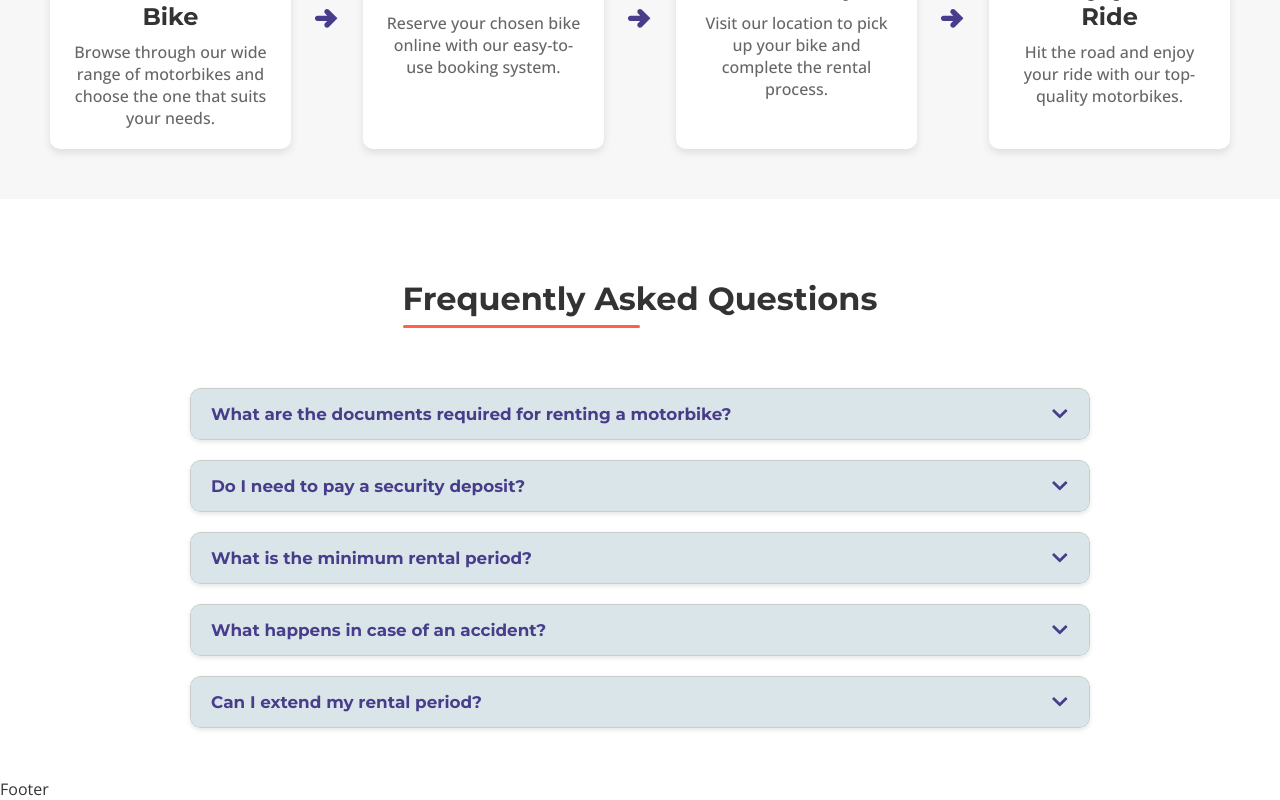
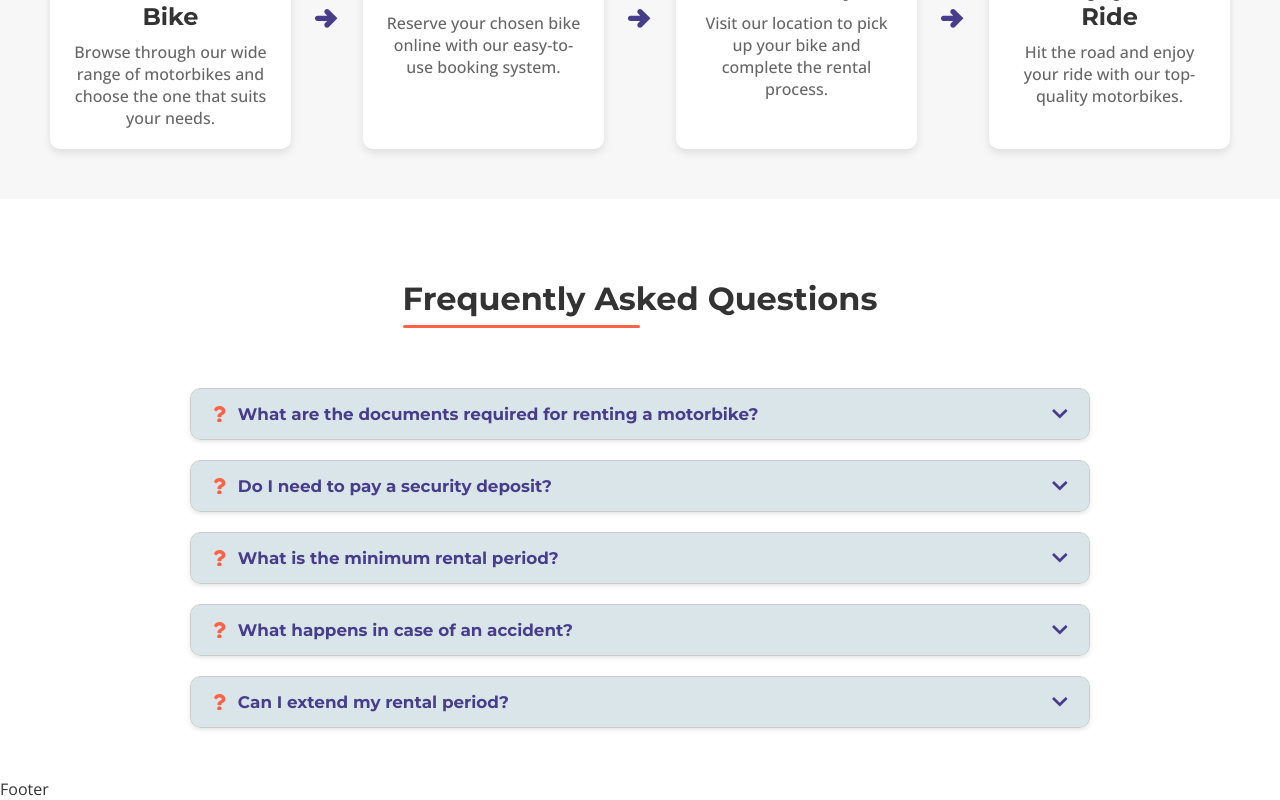
Before and after one commit to sushilkshetri029/Bike-rental-system, a Next.js app: page / in a window 1280 px wide. Shown: the part 1921-2721 px from the top of the page. Built offline with nearby package versions, Linux system fonts and the light colour scheme.

Commit message:
add question icon in faq-question

```diff
--- a/app/utilities.css
+++ b/app/utilities.css
@@ -109,16 +109,14 @@
   background-color: var(--theme-blue-dark-2);
   border-radius: 20px;
 }
-.line.yellow {
+
+.line.line-yellow {
   background-color: var(--theme-yellow-primary);
 }
-.line.yellow {
-  background-color: var(--theme-yellow-primary);
-}
+
 .line.line-vertical {
   width: 3px;
   height: unset;
   align-self: stretch;
-  background-color: var(--theme-blue-dark-2);
   border-radius: 20px;
 }
--- a/components/Homepage/_components/Faq/Faq.css
+++ b/components/Homepage/_components/Faq/Faq.css
@@ -27,6 +27,7 @@
     border-radius: 10px;
     background-color: var(--theme-blue-background-light);
     border: 1px solid #ccc;
+    transition: 0.25s ease;
 }
 
 .faq-item.open .faq-question-wrapper {
@@ -34,9 +35,18 @@
 }
 
 .faq-question {
+    display: flex;
+    align-items: center;
     font-size: 1.05rem;
+    gap: 10px;
     font-weight: bold;
     color: var(--theme-blue-dark-2);
+}
+
+.faq-question .question-icon {
+    /* font-size: 1rem; */
+    /* color: var(--theme-blue-dark-2); */
+    color: var(--theme-yellow-primary);
 }
 
 .faq-icon {
--- a/components/Homepage/_components/Faq/Faq.js
+++ b/components/Homepage/_components/Faq/Faq.js
@@ -1,7 +1,7 @@
 "use client"
 
 import { useState, useRef, useEffect } from 'react';
-import { FaChevronDown, FaChevronUp } from 'react-icons/fa';
+import { FaChevronDown, FaChevronUp, FaQuestion } from 'react-icons/fa';
 import './Faq.css';
 
 const Faq = () => {
@@ -58,7 +58,13 @@ const Faq = () => {
           ref={el => faqRefs.current[index] = el}
         >
           <div className="faq-question-wrapper">
-            <h3 className="faq-question">{faq.question}</h3>
+            <h3 className="faq-question">
+              <FaQuestion className='question-icon' />
+              {/* <div className="line line-vertical line-yellow"></div> */}
+              {
+                faq.question
+              }
+            </h3>
             {/* {openIndex === index ? <FaChevronUp className="faq-icon" /> : <FaChevronDown className="faq-icon" />} */}
             <FaChevronDown className="faq-icon" />
           </div>
```
